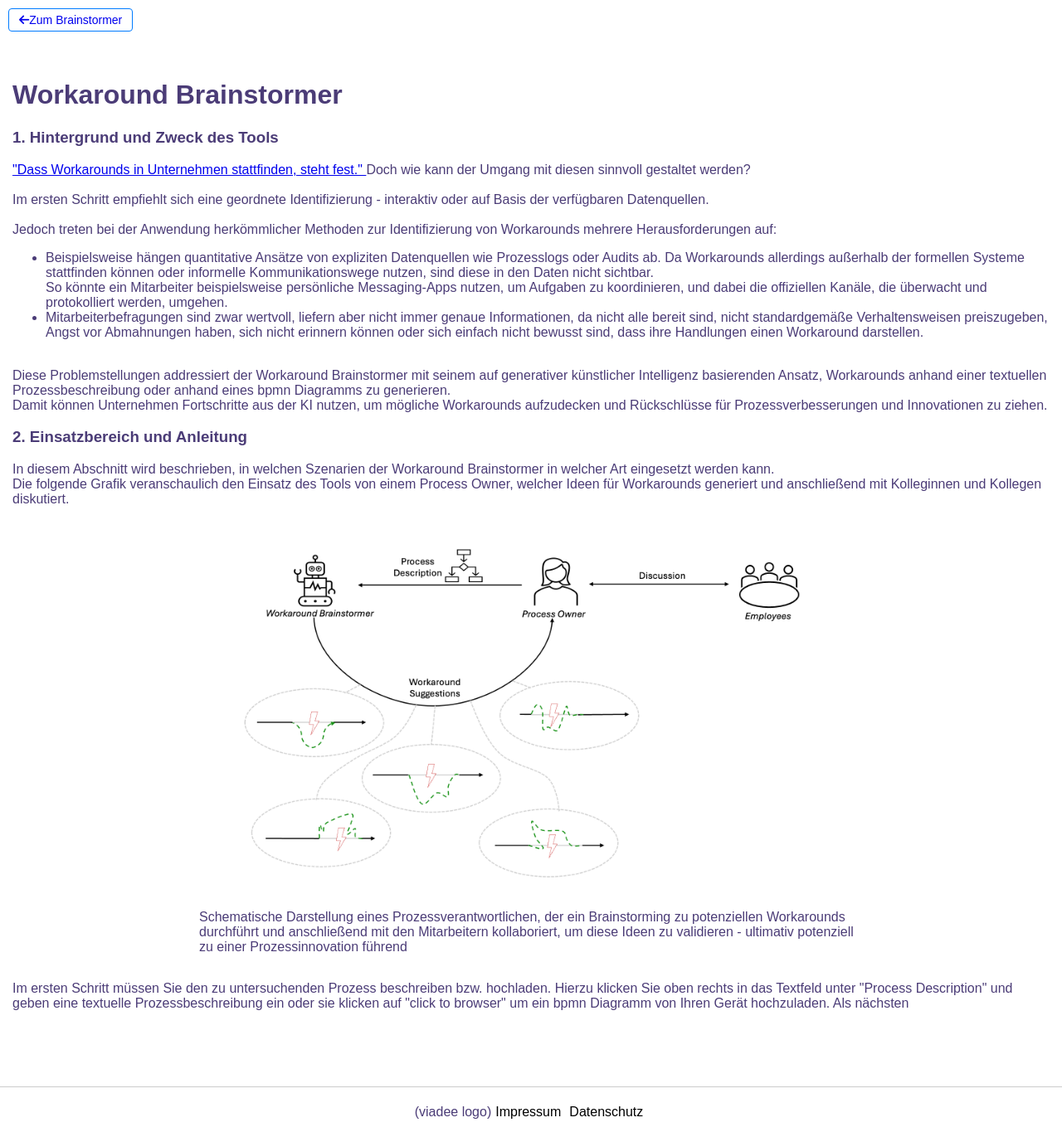
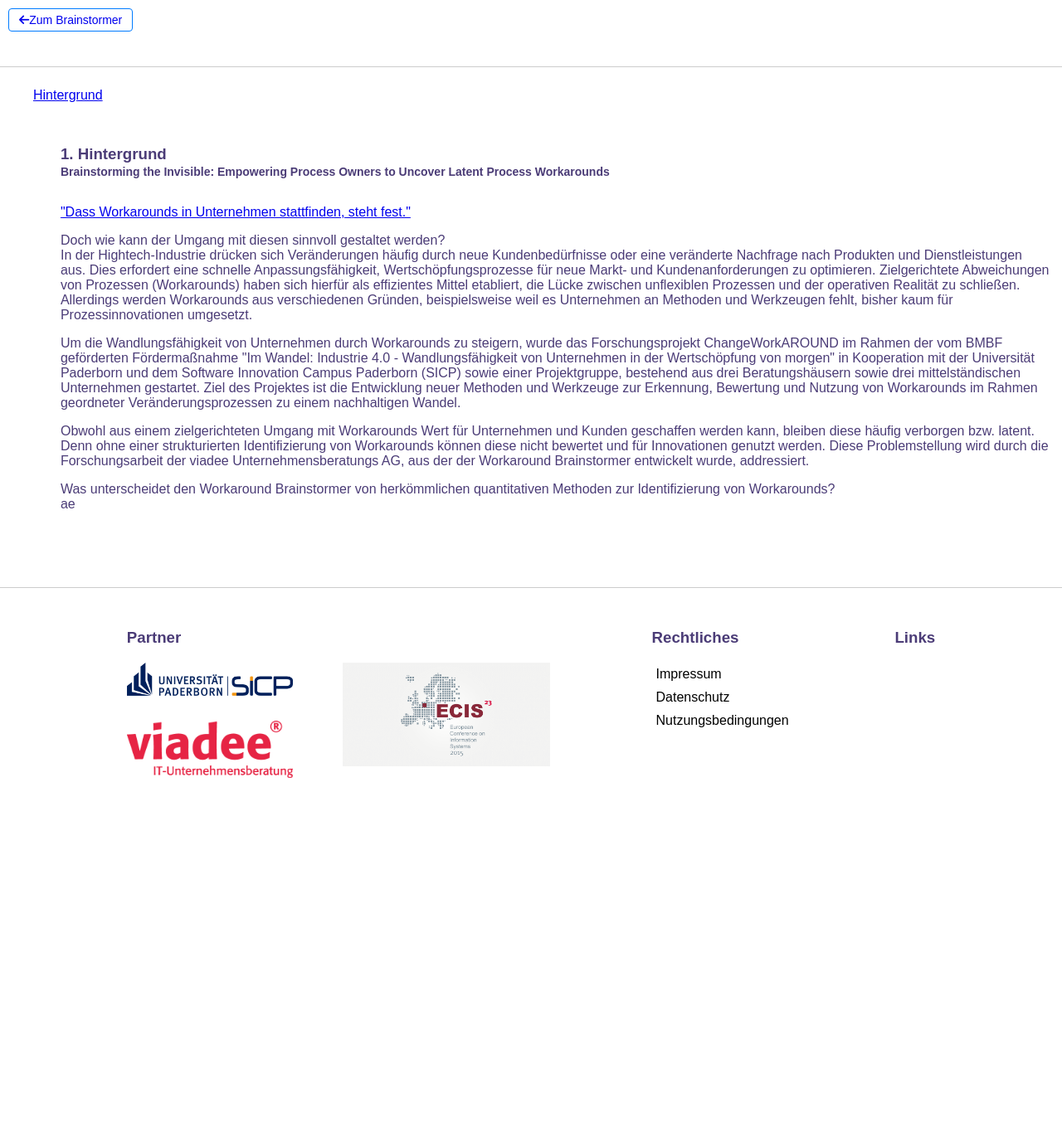
Before and after one commit to viadee/workaround-brainstormer, a Flask app: page / in a window 1280 px wide. Shown: the whole page at 83% size. After the commit the page ends 938 px from the top, so only its background shows below. Run offline with Flask 3, Linux system fonts and the light colour scheme; the visitor is signed in with stand-in values (Sample User, id 1); some libraries are stand-ins or nearby versions.

Commit message:
landingpage updates

```diff
--- a/static/css/landingpage.css
+++ b/static/css/landingpage.css
@@ -1,17 +1,53 @@
 .page-content{
     flex:1;
-}
-.footer{
-    min-height: 60px;
-
-    display: inline-flex;
-    align-items: center;
-    justify-content: center;
-    align-content: center;
-    width: 100%;
-    border-top: 1px solid #ccc;
+    position: relative;
 }
 
+.main-header{
+    width: 100%;
+    height: 80px;
+    position: relative;
+    border-bottom: 1px solid var(--border-color-grey);
+}
+.footer {
+    width: calc(100% - 60px);
+    border-top: 1px solid var(--border-color-grey);
+    padding: 30px;
+}
+.footer-container{
+    max-width: 1800px;
+    display: flex;
+    justify-content:space-evenly;
+    flex-direction: row;
+    flex-wrap: wrap;
+}
+.footer-legal{
+   display: flex;
+   flex-direction: column;
+}
+.footer-partners{
+    display: flex;
+    flex-direction: column;
+}
+.footer-partner-logo{
+    margin-bottom: 30px;
+    margin-right: 30px;
+    width: 200px;
+
+}
+.footer-partner-ecis-logo{
+    width: 250px;
+    height:125px;
+    margin-left: 30px;
+}
+.footer-partners-logo-container{
+    display:inline-flex;
+
+}
+.footer-partners-left-section{
+    display: flex;
+    flex-direction: column;
+}
 .footer-link{
     color: black;
     text-decoration: none;
@@ -22,7 +58,13 @@
     color: blue;
     text-decoration: underline;
 }
-
+.headline-with-sub{
+    margin-bottom: 2px;
+}
+.sub-headline{
+    margin-top:0px;
+    font-size: 14px;
+}
 .centered-content{
     margin:auto;
     padding: 15px;
@@ -32,13 +74,18 @@
 }
 
 .landingpage-content{
-    margin:auto;
+
     padding: 15px;
     max-width: 1600px;
     margin-top: 60px;
     margin-bottom: 60px;
+    display:flex;
+    height:100%;
 }
-
+.landingpage-sidebar{
+    height: 100%;
+    width: 250px;
+}
 
 /* Grundfügungen für den Body */
 body {
@@ -49,6 +96,14 @@ body {
     padding: 0; /* Kein innerer Abstand */
 }
 
+.landingpage-table-of-contents{
+     top: 90px;
+     left:0px;
+     position: fixed;
+}
+.landingpage-table-of-contents ul{
+    list-style-type: none;
+}
 .landingpage-headline{
     color: #333333;
     font-weight: bold;
@@ -94,11 +149,11 @@ body {
 }
 
 .impressum-flex-bottom{
-    border-top: 1px solid #ccc;
-    border-bottom: 1px solid #ccc;
+    border-top: 1px solid var(--border-color-grey);
+    border-bottom: 1px solid var(--border-color-grey);
 }
 .impressum-flex-top{
-    border-top: 1px solid #ccc;
+    border-top: 1px solid var(--border-color-grey);
 }
 .impressum-item-pseudo-border-right{
     content: ''; /* Required for pseudo-elements */
@@ -107,7 +162,7 @@ body {
     top: 20%; /* Adjust as needed */
     bottom: 20%; /* Adjust as needed */
     width: 1px; /* The thickness of the border */
-    background-color: #ccc; /* The color of the border */
+    background-color: var(--border-color-grey); /* The color of the border */
 }
 
 .datenschutz{
--- a/static/css/styles.css
+++ b/static/css/styles.css
@@ -24,7 +24,7 @@ body {
 #map-container {
   flex: 2;
   height: 100%;
-  border-right: 1px solid #ccc;
+  border-right: 1px solid var(--border-color-grey);
   position: relative;
   overflow: hidden;
   background-color: white;
@@ -394,7 +394,7 @@ h2 {
   padding: 10px;
   font-size: 12px;
   background: rgba(255, 255, 255, 0.9);
-  border: 1px solid #ccc;
+  border: 1px solid var(--border-color-grey);
   border-radius: 5px;
   pointer-events: none;
   z-index: 10;
@@ -737,7 +737,7 @@ h2 {
 
 .edit-btn {
   background-color: #f0f0f0;
-  border: 1px solid #ccc;
+  border: 1px solid var(--border-color-grey);
   color: #333;
   padding: 4px 8px;
   font-size: 12px;
@@ -782,7 +782,7 @@ h2 {
 .lang-tab {
   margin: 0 3px;
   padding: 4px 6px;
-  border: 1px solid #ccc;
+  border: 1px solid var(--border-color-grey);
   border-radius: 4px;
   background: #fff;
   cursor: pointer;
--- /dev/null
+++ b/static/css/variables.css
@@ -0,0 +1,4 @@
+:root {
+    --border-color-grey: #ccc;
+    --background-color-white: #f0f0f0;
+}
--- a/templates/base.html
+++ b/templates/base.html
@@ -8,7 +8,7 @@
 
     <!-- Styles -->
     <link rel="stylesheet" href="{{ url_for('static', filename='css/styles.css') }}">
-
+    <link rel="stylesheet" href="{{ url_for('static', filename='css/variables.css') }}">
     <!-- External Dependencies -->
     <script src="https://d3js.org/d3.v7.min.js"></script>
     <script src="https://kit.fontawesome.com/441def4347.js" crossorigin="anonymous"></script>
--- a/templates/landingpage/base.html
+++ b/templates/landingpage/base.html
@@ -9,7 +9,7 @@
     <!-- Styles -->
     <link rel="stylesheet" href="{{ url_for('static', filename='css/styles.css') }}">
     <link rel="stylesheet" href="{{ url_for('static', filename='css/landingpage.css') }}">
-
+    <link rel="stylesheet" href="{{ url_for('static', filename='css/variables.css') }}">
     <!-- External Dependencies -->
     <script src="https://d3js.org/d3.v7.min.js"></script>
     <script src="https://kit.fontawesome.com/441def4347.js" crossorigin="anonymous"></script>
@@ -18,7 +18,12 @@
 
 <body>
 
+
+
     <div class="page-content">
+        <div class="main-header">
+
+        </div>
         {% block content %}{% endblock %}
     </div>
 
@@ -29,7 +34,21 @@
         {% block footer %}{% endblock %}
 
         <div class="footer">
-            (viadee logo)
+            <div class="footer-container">
+                <div class="footer-partners">
+                    <h3>Partner</h3>
+                    <div class="footer-partners-logo-container">
+                        <div class="footer-partners-left-section">
+                            <img class="footer-partner-logo" src="{{ url_for('static', filename='images/SICP_Paderborn_logo.png') }}" > </img>
+                            <img class="footer-partner-logo" src="{{ url_for('static', filename='images/viadee_Logo_rot.png') }}" > </img>
+                        </div>
+                        <img class="footer-partner-ecis-logo" src="{{ url_for('static', filename='images/ERCIS_Logo.png') }}" > </img>
+                    </div>
+                </div>
+
+
+                <div class="footer-legal">
+                    <h3>Rechtliches</h3>
                     <a href="{{ url_for('info.impressum') }}" class="footer-link" style="">
                         <i class=" " aria-hidden="true"></i> Impressum
                     </a>
@@ -37,6 +56,15 @@
                     <a href="{{ url_for('info.datenschutz') }}" class="footer-link" style="">
                         <i class="" aria-hidden="true"></i> Datenschutz
                     </a>
+
+                    <a href="{{ url_for('info.datenschutz') }}" class="footer-link" style="">
+                        <i class="" aria-hidden="true"></i> Nutzungsbedingungen
+                    </a>
+                </div>
+                <div class="footer-links">
+                    <h3>Links</h3>
+                </div>
+            </div>
         </div>
 
 
--- a/templates/landingpage/impressum.html
+++ b/templates/landingpage/impressum.html
@@ -30,7 +30,7 @@
                                                 <i class="fa fa-at" aria-hidden="true" style="color: #A50000; margin-bottom: 8px"></i>
                                                 Telefon: 0251 – 77777444<br />
                                                 Telefax: 0251 – 77777888<br />
-                                                <div>E-Mail: <a href="mailto:kontakt.navigate@viadee.de" >kontakt.navigate@viadee.de</a></div>
+                                                <div>E-Mail: <a href="mailto:kontakt.navigate@viadee.de" >frank.koehne@viadee.de</a></div>
                                             </div>
                                             <div class="impressum-flex-item impressum-flex-bottom" >
                                                 <i class="fa fa-file-lines" aria-hidden="true" style="color: #A50000; margin-bottom: 8px"></i>
--- a/templates/landingpage/landingpage.html
+++ b/templates/landingpage/landingpage.html
@@ -14,62 +14,60 @@
 
 </div>
 
+<div class="landingpage-content">
+    <div class="landingpage-sidebar">
+        <div class="landingpage-table-of-contents">
+            <ul>
+                <li>
+                    <a href="#section1">
+                        Hintergrund
+                    </a>
+                </li>
+                <li>
 
-<div class="landingpage-content">
-    <h1>Workaround Brainstormer</h1>
+                </li>
+                <li>
 
-        <h3>1. Hintergrund und Zweck des Tools</h3>
-
+                </li>
+            </ul>
+        </div>
+    </div>
+    <div>
+        <h3 id="section1" class="headline-with-sub">1. Hintergrund</h3>
+        <h6 class="sub-headline">Brainstorming the Invisible: Empowering Process Owners to Uncover Latent Process Workarounds</h6>
         <a class="" href="https://blog.viadee.de/changeworkaround-projektstart">
             "Dass Workarounds in Unternehmen stattfinden, steht fest."
         </a>
-        Doch wie kann der Umgang mit diesen sinnvoll gestaltet werden?</br></br>
-        Im ersten Schritt empfiehlt sich eine geordnete Identifizierung - interaktiv oder auf Basis der verfügbaren Datenquellen. </br></br>
 
-        Jedoch treten bei der Anwendung herkömmlicher Methoden zur Identifizierung von Workarounds mehrere Herausforderungen auf: </br>
-        <ul>
-            <li>
-                Beispielsweise hängen quantitative Ansätze von expliziten Datenquellen wie Prozesslogs oder Audits ab. Da Workarounds allerdings außerhalb der formellen Systeme
-                stattfinden können oder informelle Kommunikationswege nutzen, sind diese in den Daten nicht sichtbar. </br>
-                So könnte ein Mitarbeiter beispielsweise persönliche Messaging-Apps
-                nutzen, um Aufgaben zu koordinieren, und dabei die offiziellen Kanäle, die überwacht und protokolliert werden, umgehen. </br>
-                </li>
-            <li>
-                Mitarbeiterbefragungen sind zwar wertvoll, liefern aber nicht immer genaue Informationen, da nicht alle bereit sind,
-                nicht standardgemäße Verhaltensweisen preiszugeben, Angst vor Abmahnungen haben, sich nicht erinnern können oder sich einfach nicht bewusst sind,
-                dass ihre Handlungen einen Workaround darstellen. </br></br>
-                </li>
-        </ul>
-        Diese Problemstellungen addressiert der Workaround Brainstormer mit seinem auf generativer künstlicher Intelligenz basierenden Ansatz,
-        Workarounds anhand einer textuellen Prozessbeschreibung oder anhand eines bpmn Diagramms zu generieren. </br>
-        Damit können Unternehmen Fortschritte aus der KI nutzen, um mögliche Workarounds aufzudecken und Rückschlüsse für Prozessverbesserungen
-        und Innovationen zu ziehen.
-
-        <h3>2. Einsatzbereich und Anleitung</h3>
 
         <p>
-            In diesem Abschnitt wird beschrieben, in welchen Szenarien der Workaround Brainstormer in welcher Art eingesetzt werden kann. </br>
-            Die folgende Grafik veranschaulich den Einsatz des Tools von einem Process Owner, welcher Ideen für Workarounds generiert und anschließend mit
-            Kolleginnen und Kollegen diskutiert.
+            Doch wie kann der Umgang mit diesen sinnvoll gestaltet werden?</br>
+            In der Hightech-Industrie drücken sich Veränderungen häufig durch neue Kundenbedürfnisse oder eine veränderte Nachfrage nach Produkten und Dienstleistungen aus.
+            Dies erfordert eine schnelle Anpassungsfähigkeit, Wertschöpfungsprozesse für neue Markt- und Kundenanforderungen zu optimieren. Zielgerichtete Abweichungen von
+            Prozessen (Workarounds) haben sich hierfür als effizientes Mittel etabliert, die Lücke zwischen unflexiblen Prozessen und der operativen Realität zu schließen.
+            Allerdings werden  Workarounds aus verschiedenen Gründen, beispielsweise weil es Unternehmen an Methoden und Werkzeugen fehlt,
+            bisher kaum für Prozessinnovationen umgesetzt.
         </p>
-        <div class="tool-usage-illustration-image-container">
-            <div style="max-width: 800px;">
-                <img class="tool-usage-illustration-image" src="{{ url_for('static', filename='images/tool_usage_illustration.png') }}" > </img>
-                <p>Schematische Darstellung eines Prozessverantwortlichen, der ein Brainstorming zu potenziellen
-                    Workarounds durchführt und anschließend mit den Mitarbeitern kollaboriert, um diese Ideen zu validieren
-                    - ultimativ potenziell zu einer Prozessinnovation führend</p>
-            </div>
-        </div>
 
         <p>
-            Im ersten Schritt müssen Sie den zu untersuchenden Prozess beschreiben bzw. hochladen.
-            Hierzu klicken Sie oben rechts in das Textfeld unter "Process Description" und geben eine textuelle Prozessbeschreibung ein oder sie klicken auf
-            "click to browser" um ein bpmn Diagramm von Ihren Gerät hochzuladen.
+            Um die Wandlungsfähigkeit von Unternehmen durch Workarounds zu steigern, wurde das Forschungsprojekt ChangeWorkAROUND im Rahmen der vom BMBF geförderten
+            Fördermaßnahme "Im Wandel: Industrie 4.0 - Wandlungsfähigkeit von Unternehmen in der Wertschöpfung von morgen" in Kooperation mit der Universität Paderborn und dem Software
+            Innovation Campus Paderborn (SICP) sowie einer Projektgruppe, bestehend aus drei Beratungshäusern sowie drei mittelständischen Unternehmen gestartet.
 
-            Als nächsten
-
+            Ziel des Projektes ist die Entwicklung neuer Methoden und Werkzeuge zur Erkennung, Bewertung und Nutzung von Workarounds im Rahmen geordneter Veränderungsprozessen zu einem
+            nachhaltigen Wandel.
+        </p>
+        <p>
+            Obwohl aus einem zielgerichteten Umgang mit Workarounds Wert für Unternehmen und Kunden geschaffen werden kann, bleiben diese häufig verborgen bzw. latent.
+            Denn ohne einer strukturierten Identifizierung von Workarounds können diese nicht bewertet und für Innovationen genutzt werden.
+            Diese Problemstellung wird durch die Forschungsarbeit der viadee Unternehmensberatungs AG, aus der der Workaround Brainstormer entwickelt wurde, addressiert.
+        </p>
+        <p>
+            Was unterscheidet den Workaround Brainstormer von herkömmlichen quantitativen Methoden zur Identifizierung von Workarounds?</br>
+            ae
         </p>
 
+    </div>
 
 </div>
 
```
Also changed, not shown: static/images/ERCIS_Logo.png (added), static/images/SICP_Paderborn_logo.png (added), static/images/viadee_Logo_rot.png (added), templates/landingpage/nutzungsbedingungen.html (added). Lines whose indentation alone changed are shown as unchanged.
